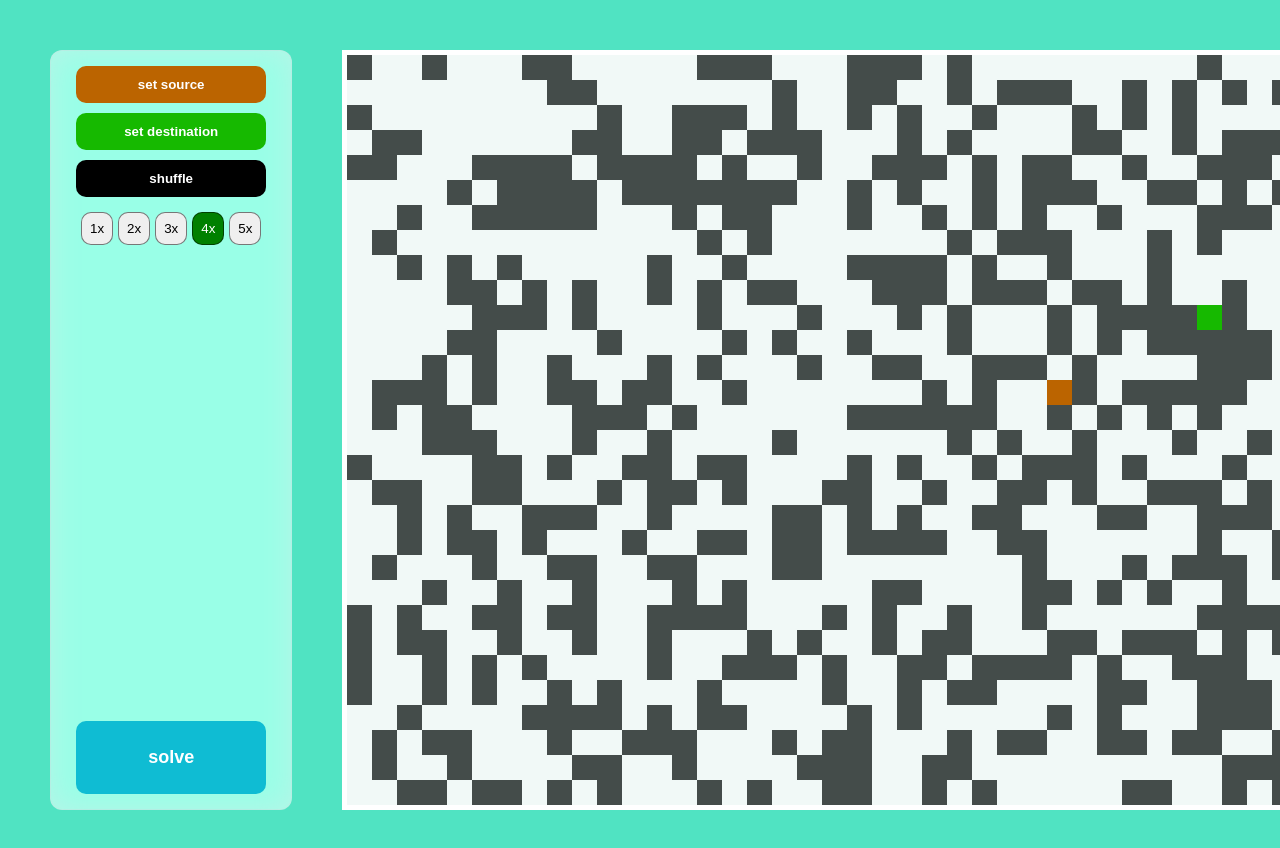
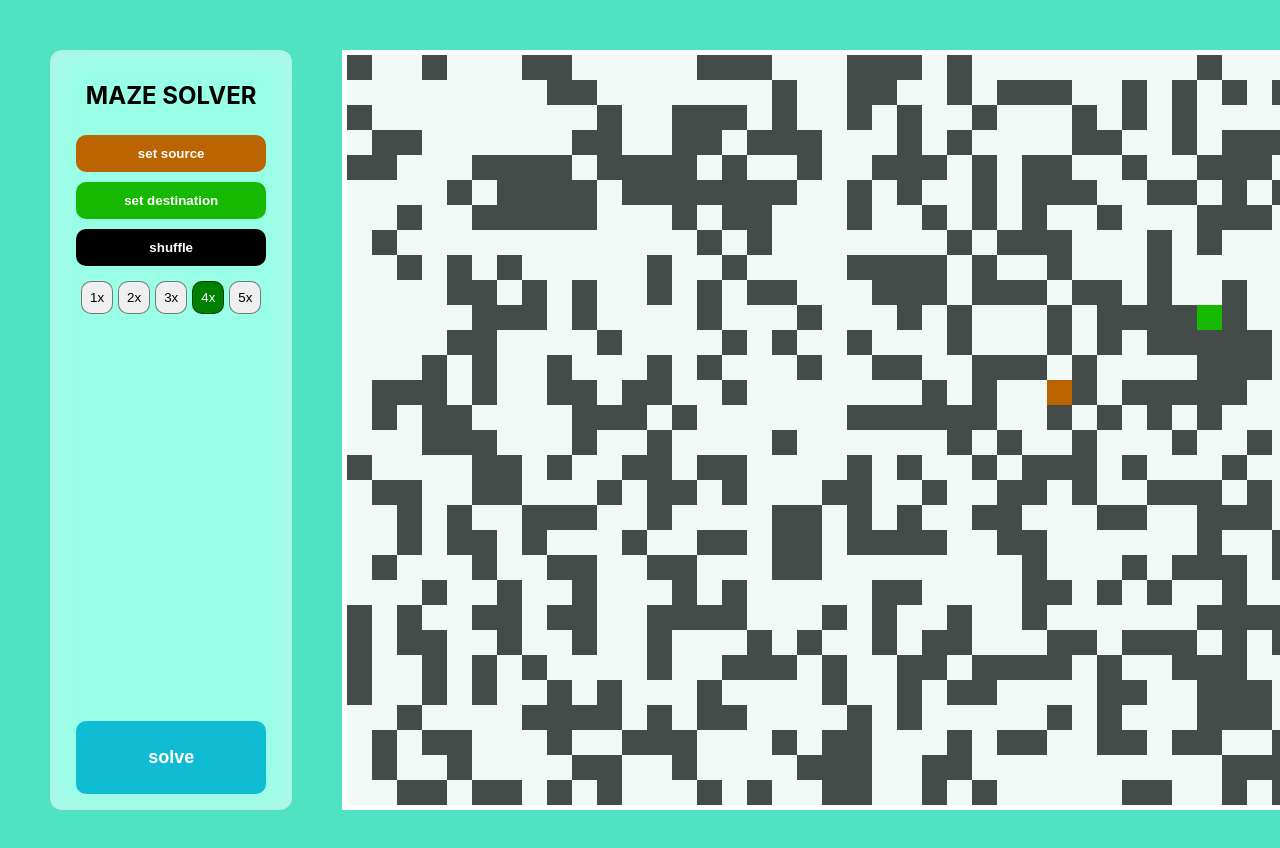
Before and after one commit to OvaisKhanday/learn-state-management-in-react-by-solving-maze-problems, a React (Create React App) app: page / in a window 1280 px wide. Shown: the top 848 px of the page. Built offline with nearby package versions, Linux system fonts and the light colour scheme.

Commit message:
add title in a webpage

```diff
--- a/src/components/menu/menu.component.jsx
+++ b/src/components/menu/menu.component.jsx
@@ -52,6 +52,7 @@ export default function Menu() {
 
   return (
     <div className='card menu-container'>
+      <h2>MAZE SOLVER</h2>
       <button className={`typical-button set-source-button ${setSourceClassName}`} onClick={handleSetSource} disabled={solved || currentlySolving}>
         set source
       </button>
```
